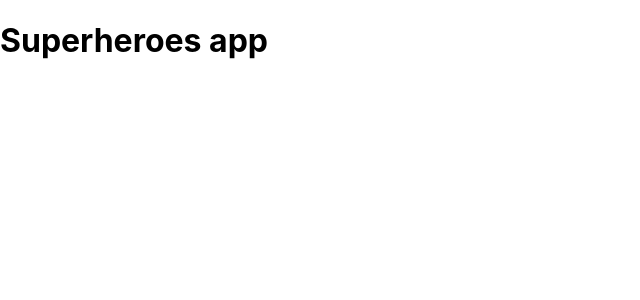
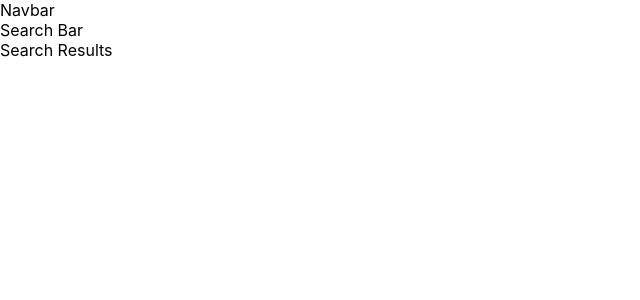
Before and after one commit to Martin-J-Larre/challenge-frontend-alkemy, a React (Create React App) app: page / in a window 1280 px wide. Shown: the top 300 px of the page, without its empty margins (0-640 px from the left). Built offline with nearby package versions, Linux system fonts and the light colour scheme.

Commit message:
Components folder created

```diff
--- a/src/App.js
+++ b/src/App.js
@@ -1,9 +1,16 @@
+import React, { useState } from 'react'
+import Navbar from "./components/Navbar/Navbar";
+import SearchBar from "./components/SearchBar/SearchBar";
+import SearchResults from "./components/SearchResults/SearchResults";
 
 
 function App() {
   return (
     <div className="App">
-      <h1>Superheroes app</h1>
+      <Navbar />
+      <SearchBar />
+      <SearchResults />
+
     </div>
   );
 }
--- /dev/null
+++ b/src/components/Navbar/Navbar.js
@@ -0,0 +1,11 @@
+import React from 'react'
+
+function Navbar() {
+    return (
+        <div>
+            Navbar
+        </div>
+    )
+}
+
+export default Navbar
--- /dev/null
+++ b/src/components/SearchBar/SearchBar.js
@@ -0,0 +1,11 @@
+import React from 'react'
+
+function SearchBar() {
+    return (
+        <div>
+            Search Bar
+        </div>
+    )
+}
+
+export default SearchBar
--- /dev/null
+++ b/src/components/SearchResults/SearchResults.js
@@ -0,0 +1,11 @@
+import React from 'react'
+
+function SearchResults() {
+    return (
+        <div>
+            Search Results
+        </div>
+    )
+}
+
+export default SearchResults
```
